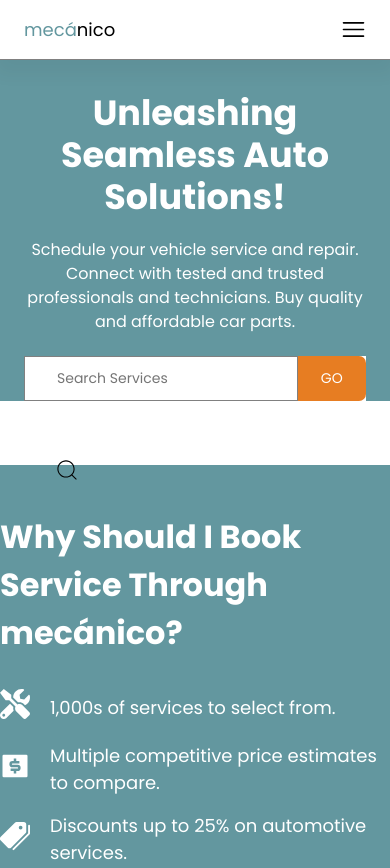
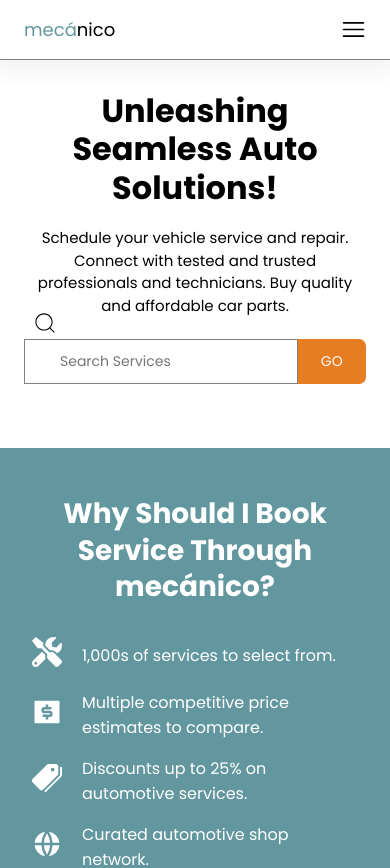
Before and after one commit to Deyjuwon/mecanico, a React (Vite) app: page / in a window 390 px wide. Shown: the top 868 px of the page. Built offline with nearby package versions, Linux system fonts and the light colour scheme.

Commit message:
updtaed hero section responsiveness

```diff
--- a/src/Components/Hero/Hero.css
+++ b/src/Components/Hero/Hero.css
@@ -52,7 +52,7 @@
     }
 
     .l-hero > h1 {
-        font-size: 35px;
+        font-size: 32px;
         padding-bottom: 20px;
         line-height: 1.2;
         text-align: center;
@@ -64,19 +64,16 @@
     .l-hero > p {
         line-height: 1.5;
         padding-bottom: 22px;
-        font-size: 16px;
+        font-size: 15px;
         text-align: center;
 
     }
 
     .hero-container {
         display: flex;
-        background-color: #63979f;
-        color: #fff;
+        background-color: #fff;
+        color: #000;
         flex-direction: column;
-
-
-
     }
 
 
--- a/src/Components/ServicesInput/ServiceInput.css
+++ b/src/Components/ServicesInput/ServiceInput.css
@@ -66,8 +66,8 @@
 @media only screen and (max-width: 600px) {
     .searchIcon {
         position: absolute;
-        top: 365px;
-        left: 30px;
+        top: 218px;
+        left: 8px;
     }
 
     .serviceInput {
@@ -75,7 +75,7 @@
         width: 80%;
         outline: none;
         font-size: 14px;
-        padding-left: 32px;
+        padding-left: 35px;
         position: relative;
         border-radius: 0px;
 
@@ -99,4 +99,6 @@
         background-color: #E77D22;
         color: #fff;
     }
+
+
 }
--- a/src/Components/Testimonials/Testimonial.jsx
+++ b/src/Components/Testimonials/Testimonial.jsx
@@ -15,7 +15,7 @@
         <h1 data-aos='fade-up'>What mecánico users are saying</h1>
         <div data-aos='fade-up'>
             {testimonials.map((testimonial) =>
-            <TestimonialCard key={testimonial.id} name={testimonial.name}
+              <TestimonialCard key={testimonial.id} name={testimonial.name}
                testimony={testimonial.testimony} />)}
         </div>
 
--- a/src/Components/WhyMecanico/WhyMecanico.css
+++ b/src/Components/WhyMecanico/WhyMecanico.css
@@ -23,3 +23,31 @@
     gap: 20px;
     align-items: center;
 }
+
+@media only screen and (max-width: 600px) {
+    .whyMec {
+        display: flex;
+        padding-left: 2rem;
+        padding-right: 2rem;
+
+    }
+
+    .whyMec >h1 {
+        padding-bottom: 2rem;
+        font-size: 28px;
+        line-height: 1.3;
+        text-align: center;
+
+    }
+
+    .whyMec ul li {
+        padding-bottom: 1rem;
+        font-size: 16px;
+    }
+
+    .whyMec ul li  {
+        display: flex;
+        gap: 20px;
+        align-items: center;
+    }
+}
```
